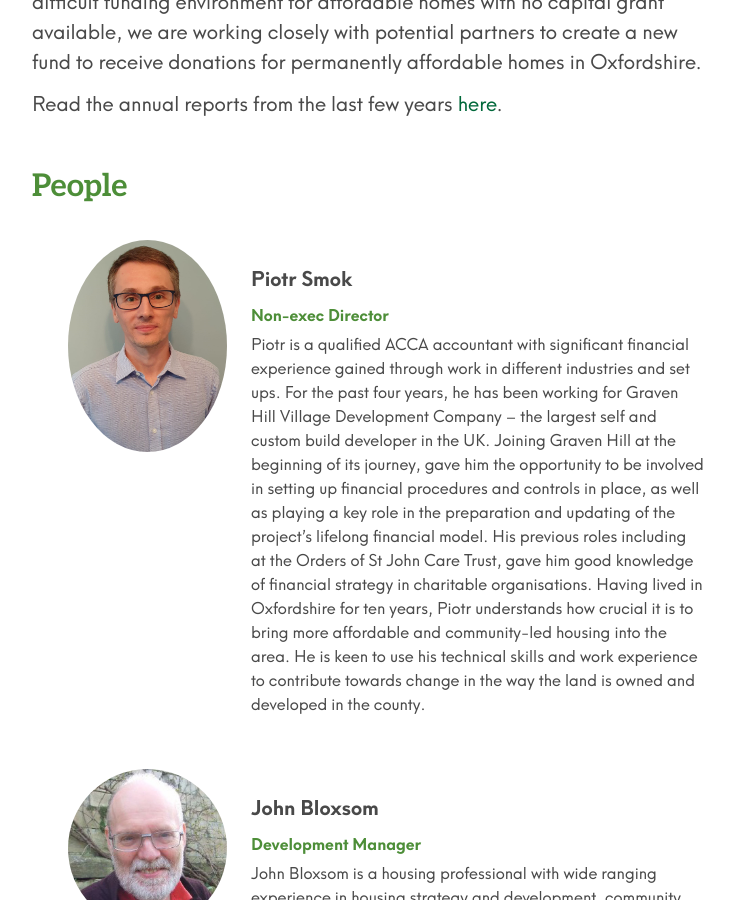
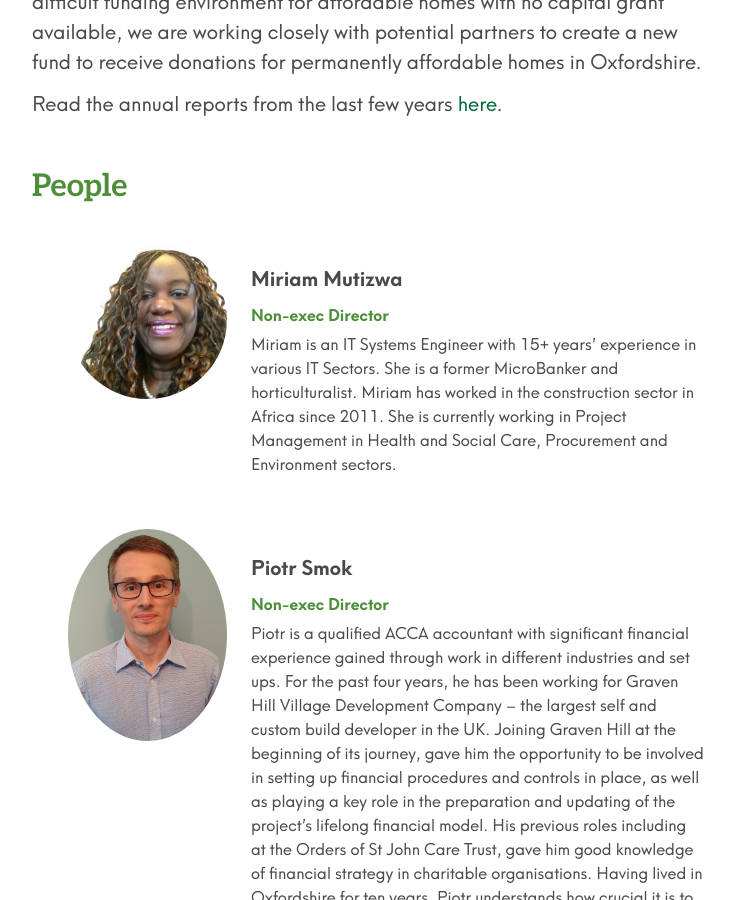
Before and after one commit to johnpuddephatt/oclt, a Jekyll site: the page built from _pages/about.md, in a window 1280 px wide and 900 px high, scrolled down 830 px. Shown: the whole window, without its empty margins (272-1006 px from the left). Built offline with Jekyll 4.4.1, drawn with Linux system fonts in a browser that asks for light colours.

Commit message:
Update from Forestry.io Oxfordshire CLT created uploads/miriam.jpeg Oxfordshire CLT updated _data/people.yml

```diff
--- a/_data/people.yml
+++ b/_data/people.yml
@@ -1,5 +1,12 @@
 ---
 people:
+- name: Miriam Mutizwa
+  role: Non-exec Director
+  image: "/uploads/miriam.jpeg"
+  description: 'Miriam is an IT Systems Engineer with 15+ years’ experience in various
+    IT Sectors. She is a former MicroBanker and horticulturalist. Miriam has worked
+    in the construction sector in Africa since 2011. She is currently working in Project
+    Management in Health and Social Care, Procurement and Environment sectors. '
 - name: Piotr Smok
   role: Non-exec Director
   image: "/uploads/1.jpg"
```
Also changed, not shown: uploads/miriam.jpeg (added).
